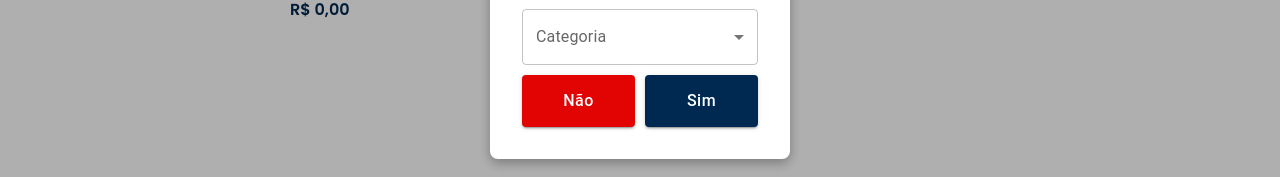
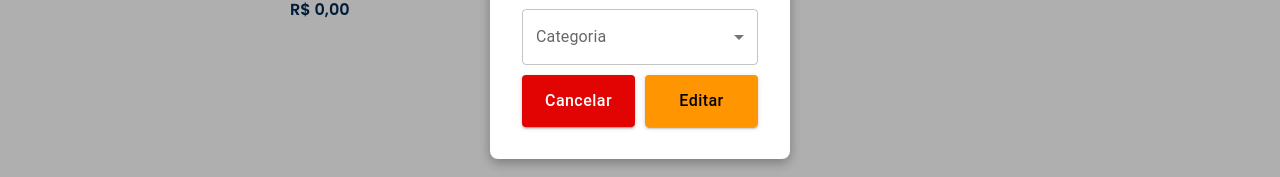
Before and after one commit to Douglass1981/FIAP-Fase1, a Next.js app: page /transactions in a window 1280 px wide. Both pictures are taken after a click on the button 995 px from the left and 434 px from the top of the page. Shown: the part 458-635 px from the top of the page. Built offline with nearby package versions, Linux system fonts and the light colour scheme.

Commit message:
fix(modal): adjust buttons and add hover

```diff
--- a/src/app/mui.styles.ts
+++ b/src/app/mui.styles.ts
@@ -3,5 +3,7 @@ export const colors = {
   black: '#000000',
   red: '#E20303',
   purple: '#512DA8',
-  lightRed: '#FF3232'
+  lightRed: '#FF3232',
+  yellow: '#FF9500',
+  lightYellow: '#FFB041'
 }
--- a/src/app/transactions/modalEdit.tsx
+++ b/src/app/transactions/modalEdit.tsx
@@ -143,10 +143,13 @@ export default function ModalEdit() {
                     textTransform: "none",
                     backgroundColor: colors.red,
                     fontSize: "16px",
+                    '&:hover':{
+                        backgroundColor: colors.lightRed
+                    }
                   }}
                   onClick={() => setIsOpen(false)}
                 >
-                  Não
+                  Cancelar
                 </Button>
                 <Button
                   fullWidth
@@ -154,11 +157,15 @@ export default function ModalEdit() {
                   sx={{
                     padding: "12px 16px",
                     textTransform: "none",
-                    backgroundColor: colors.bluePrimary500,
+                    backgroundColor: colors.yellow,
                     fontSize: "16px",
+                    color: colors.black,
+                    '&:hover':{
+                        backgroundColor: colors.lightYellow
+                    }
                   }}
                 >
-                  Sim
+                  Editar
                 </Button>
               </Box>
             </Box>
```
